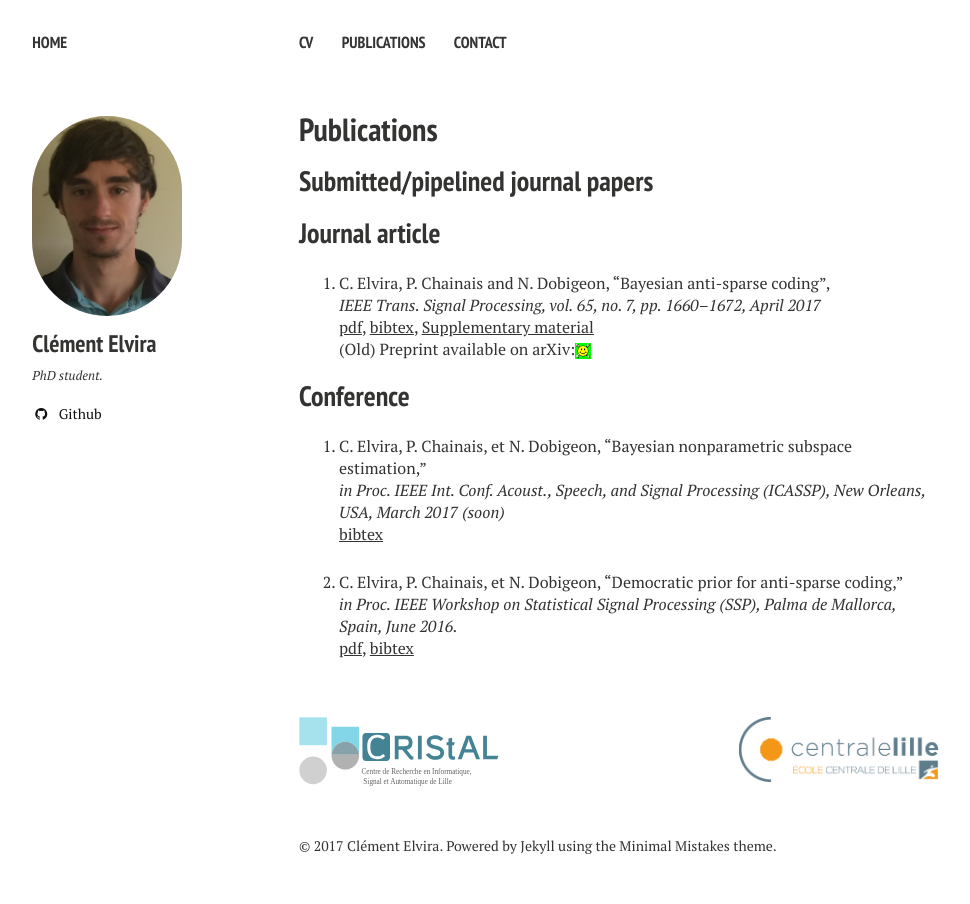
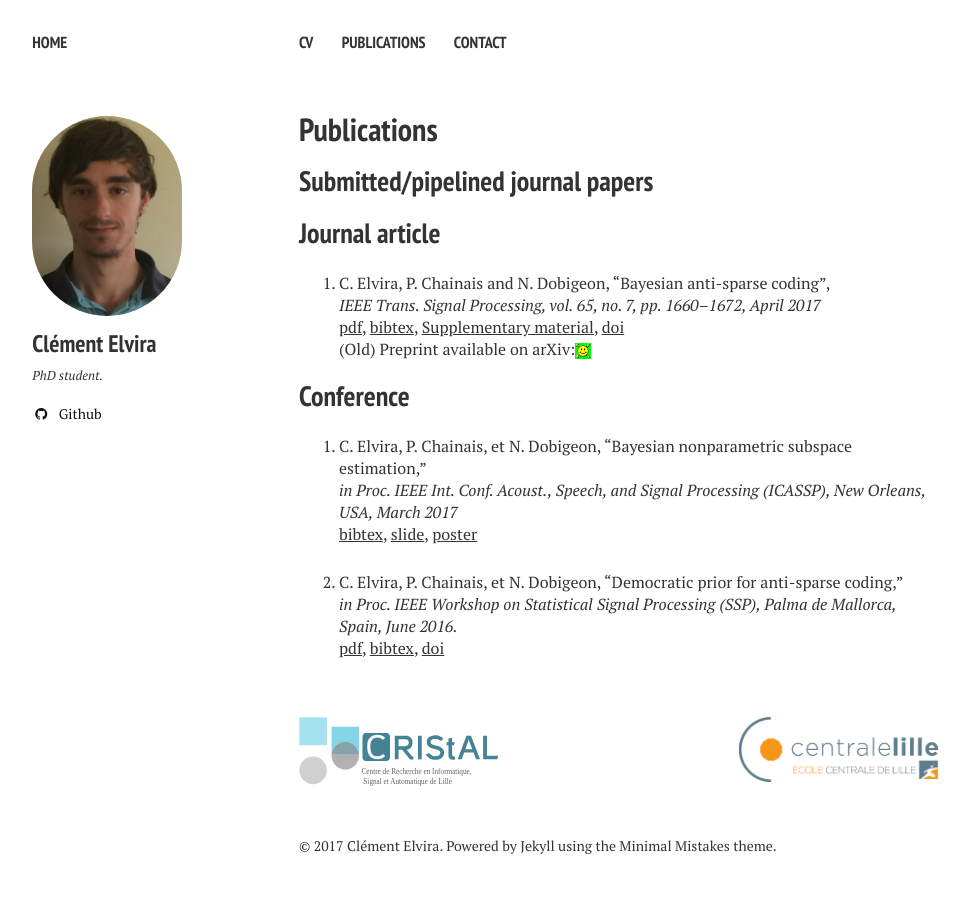
Before and after one commit to c-elvira/c-elvira.github.io-old, a Jekyll site: the page built from publication/index.md, in a window 1280 px wide. Shown: the whole page, without its empty margins (21-991 px from the left). Built offline with Jekyll 4.4.1, drawn with Linux system fonts in a browser that asks for light colours; nearby versions of some CDN libraries.

Commit message:
Adding dot for publication

```diff
--- a/publication/index.md
+++ b/publication/index.md
@@ -13,15 +13,15 @@ comments: true
 
 1. C. Elvira, P. Chainais and N. Dobigeon, "Bayesian anti-sparse coding", <br/>
 *IEEE Trans. Signal Processing, vol. 65, no. 7, pp. 1660--1672, April 2017* <br/>
-[pdf](../pdf/elvira2017_TSP.pdf),    [bibtex](../bibtex/elvira2017_TSP.md),    [Supplementary material](../pdf/elvira2017_TSP_supp_mat.pdf) <br/>
+[pdf](../pdf/elvira2017_TSP.pdf),    [bibtex](../bibtex/elvira2017_TSP.md),    [Supplementary material](../pdf/elvira2017_TSP_supp_mat.pdf),     [doi](https://doi.org/10.1109/TSP.2016.2645543)<br/>
 (Old) Preprint available on arXiv:[![arXiv](../images/logo/arxiv_icon.png)](http://arxiv.org/abs/1512.06086) <br/>
 
 ## Conference
 
 1. C. Elvira, P. Chainais, et N. Dobigeon, "Bayesian nonparametric subspace estimation," <br/>
-*in Proc. IEEE Int. Conf. Acoust., Speech, and Signal Processing (ICASSP), New Orleans, USA, March 2017 (soon)* <br/>
-[bibtex](../bibtex/Elvira_IEEE_ICASSP_2017.md) <br/>
+*in Proc. IEEE Int. Conf. Acoust., Speech, and Signal Processing (ICASSP), New Orleans, USA, March 2017* <br/>
+[bibtex](../bibtex/Elvira_IEEE_ICASSP_2017.md), [slide](../pdf/elvira_2017_icassp_slide), [poster](../pdf/elvira_2017_icassp_poster) <br/>
 
 2. C. Elvira, P. Chainais, et N. Dobigeon, "Democratic prior for anti-sparse coding,"<br/>
 *in Proc. IEEE Workshop on Statistical Signal Processing (SSP), Palma de Mallorca, Spain, June 2016.*<br/>
-[pdf](../pdf/elvira2016ssp.pdf), [bibtex](../bibtex/elvira2016ssp.md)
+[pdf](../pdf/elvira2016ssp.pdf), [bibtex](../bibtex/elvira2016ssp.md),  [doi](https://doi.org/10.1109/SSP.2016.7551813)
```
